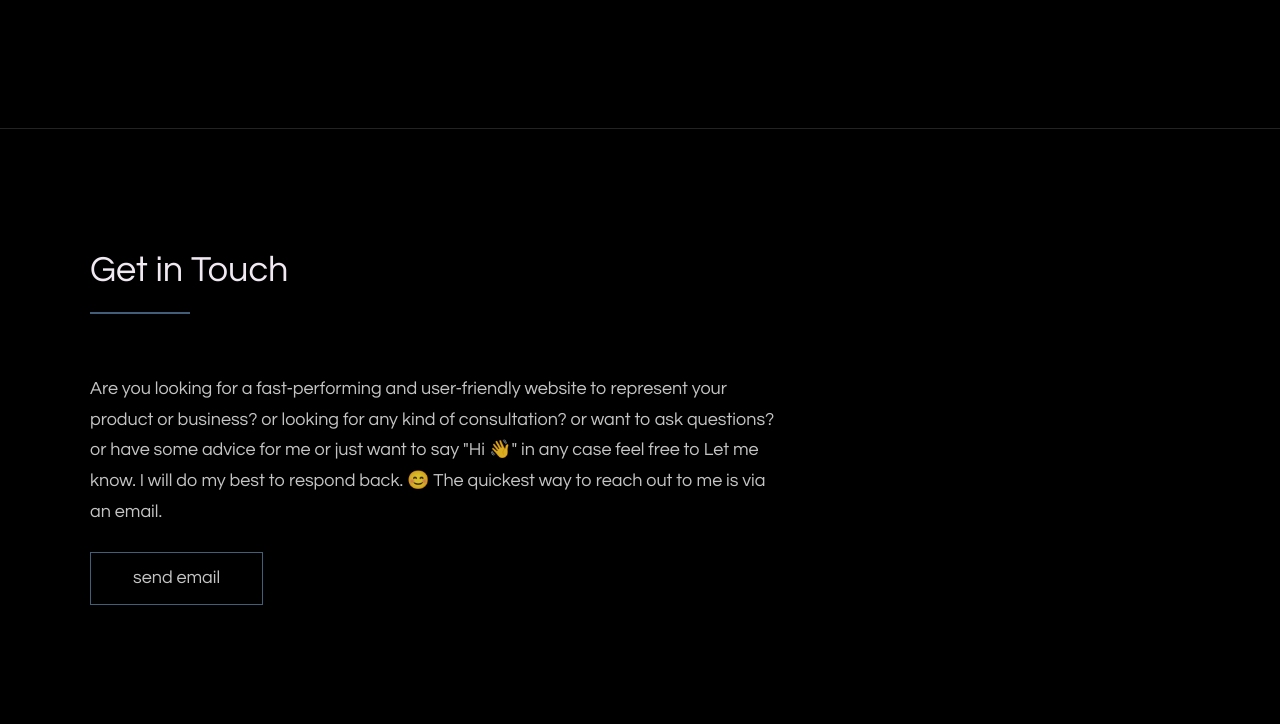
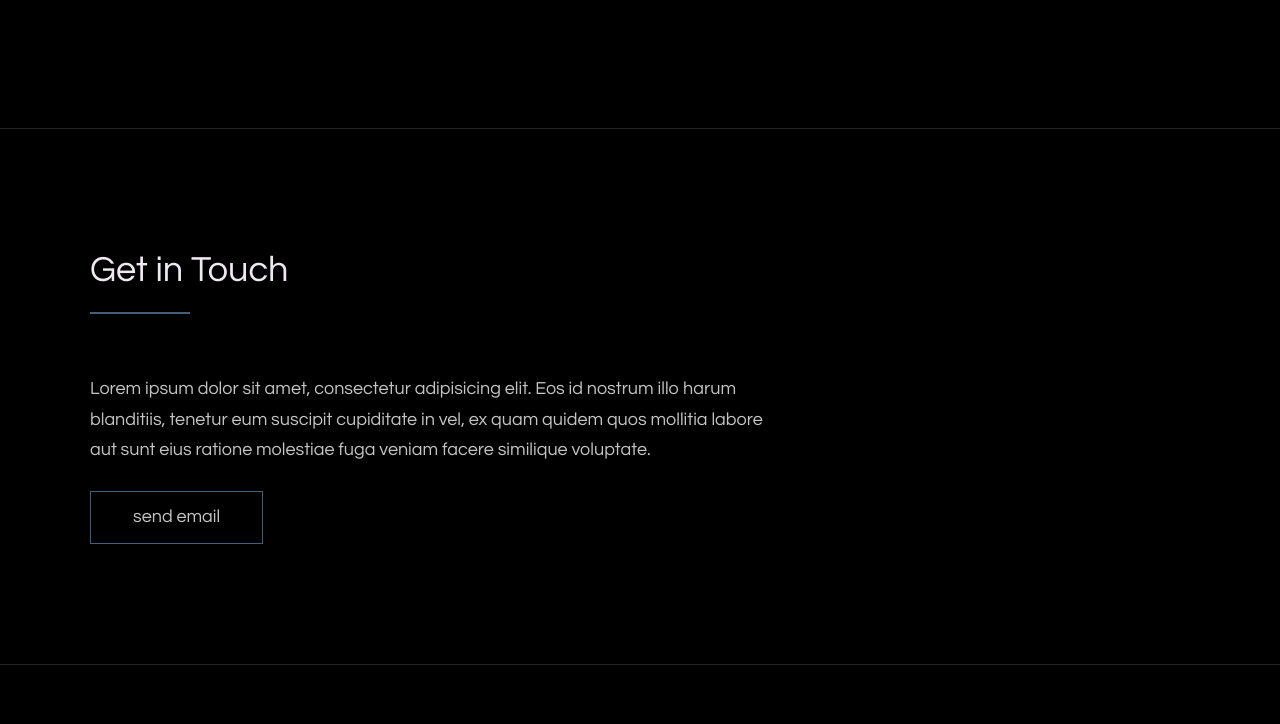
Before and after one commit to alifiaws/alifiaws.github.io, a plain HTML site: page index.html in a window 1280 px wide. Shown: the part 2147-2871 px from the top of the page. Drawn offline with Linux system fonts and the light colour scheme.

Commit message:
Update index.html

```diff
--- a/index.html
+++ b/index.html
@@ -60,9 +60,9 @@
 
           <div class="work__box">
             <div class="work__text">
-              <h3>Analisis Data Using Numpy</h3>
+              <h3>Data Analysis Using Numpy</h3>
               <p>
-                prikitiiiiiiiiiiiw
+                yeah this is analysis data from xyz using numpy
               </p>
               <ul class="work__list">
                 <li>Python</li>
@@ -121,12 +121,10 @@
       <h2>Get in Touch</h2>
       <div class="contact__info">
         <p>
-          Are you looking for a fast-performing and user-friendly website to
-          represent your product or business? or looking for any kind of
-          consultation? or want to ask questions? or have some advice for me
-          or just want to say "Hi 👋" in any case feel free to Let me know. I
-          will do my best to respond back. 😊 The quickest way to reach out to
-          me is via an email.
+          Lorem ipsum dolor sit amet, consectetur adipisicing elit. Eos id
+              nostrum illo harum blanditiis, tenetur eum suscipit cupiditate
+              in vel, ex quam quidem quos mollitia labore aut sunt eius
+              ratione molestiae fuga veniam facere similique voluptate.
         </p>
         <!-- Replace the email with yours -->
         <a href="mailto:alifiawidya900@gmail.com" target="_blank" class="btn">send email</a>
```
